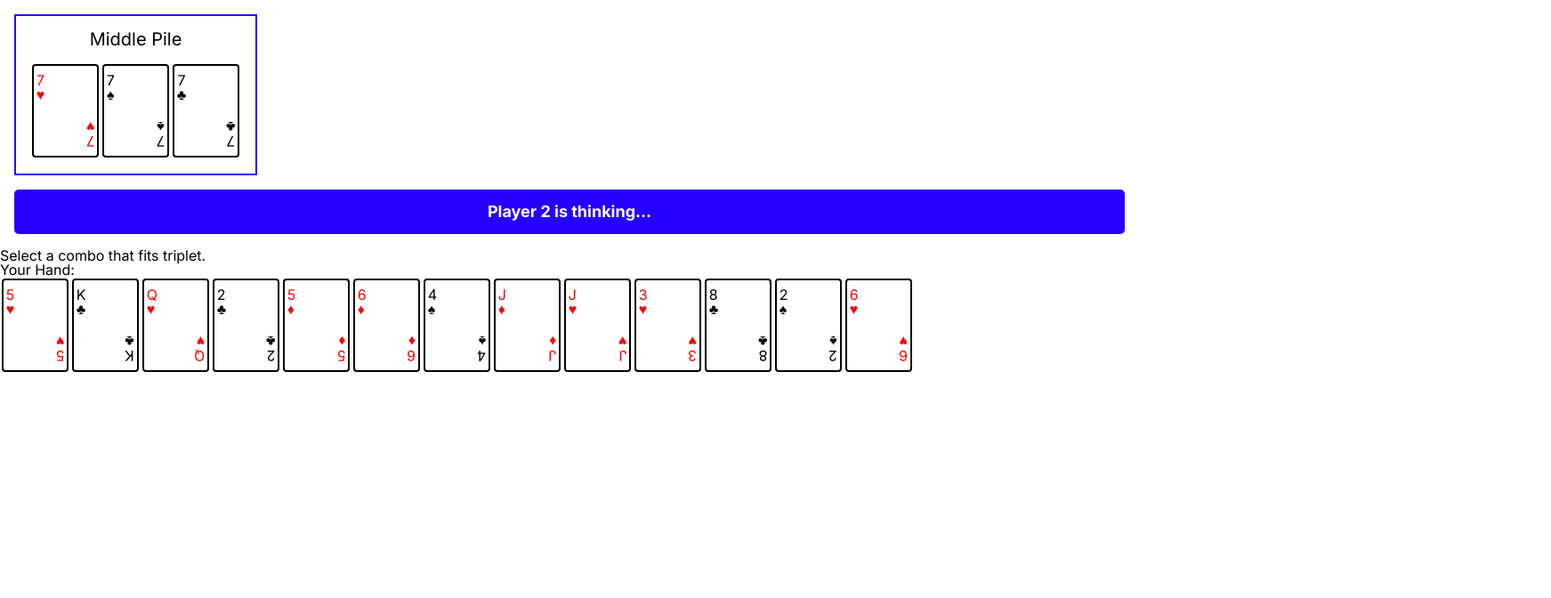
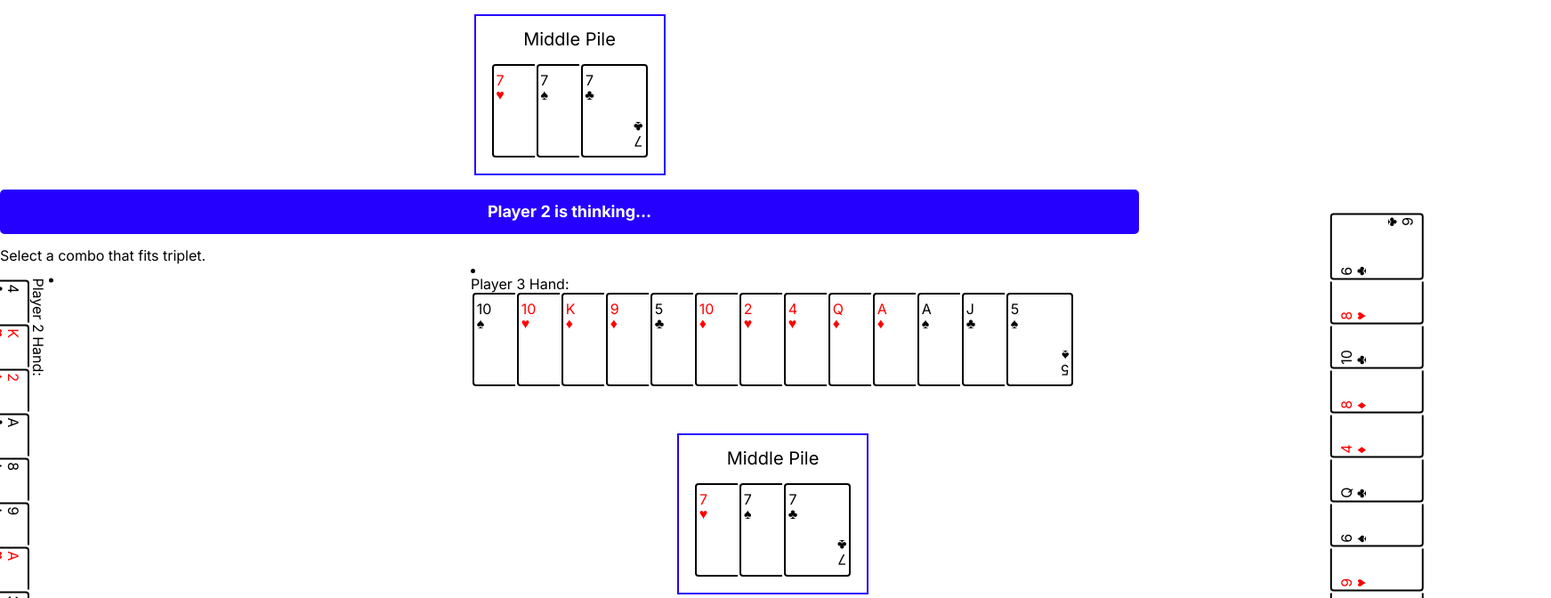
Before and after one commit to jduong09/thirteen, a Next.js app: page / in a window 1280 px wide. Both pictures are taken after a click on the button "Shuffle Deck". Shown: the top 672 px of the page at 89% size, 1743 px wide, since content can reach past the window. Built offline with nearby package versions, Linux system fonts and the light colour scheme.

Commit message:
Created game layout css.

```diff
--- a/components/cards/cards.module.scss
+++ b/components/cards/cards.module.scss
@@ -1,7 +1,13 @@
 .hand {
   display: flex;
   align-items: center;
-  flex-wrap: wrap;
+  > li {
+    width: 50px;
+    overflow-x: hidden;
+  }
+  >li:last-child {
+    width: auto;
+  }
 }
 
 .card {
--- a/components/game/game.js
+++ b/components/game/game.js
@@ -365,7 +365,7 @@ const Game = () => {
     }
     return result;
   }, []).map((playerObj, idx) => {
-    return (<li key={idx}>
+    return (<li className={gameStyles.aiHand} key={idx}>
       <h3>{`Player ${playerObj.player + 1} Hand:`}</h3>
       <Hand cards={playerObj.hand} player={playerObj.player} />
     </li>)
@@ -388,7 +388,13 @@ const Game = () => {
           </div>
           <h2 className={gameStyles.turnIndicator}>{endCycleClause || <div><span>{turnMessage}</span></div>}</h2>
           <h2>{selectCombo ? `Select a combo that fits ${selectCombo}.` : 'Choose Combination Type'}</h2>
-          {/*listAiHands */}
+          <div className={gameStyles.gameBoard}>
+            <div className={gameStyles.middlePile}>
+              <h2>Middle Pile</h2>
+              <Cards cards={previousPlayedCombo} />
+            </div>
+            {listAiHands}
+            <li>
               <h3>Your Hand:</h3>
               <Hand cards={hands[0].hand}
                 playerTurn={playerTurn}
@@ -399,6 +405,25 @@ const Game = () => {
                 changeCombo={changeCombo}
                 middlePile={previousPlayedCombo}
               />
+            </li>
+          </div>
+          {/*
+          <ul className={gameStyles.hands}>
+          {listAiHands}
+            <li>
+              <h3>Your Hand:</h3>
+              <Hand cards={hands[0].hand}
+                playerTurn={playerTurn}
+                comboIsValid={comboIsValid}
+                requestCombo={requestCombo}
+                currentTurnCombo={currentTurnCombo}
+                passTurn={passTurn}
+                changeCombo={changeCombo}
+                middlePile={previousPlayedCombo}
+              />
+            </li>
+          </ul>
+*/}
         </div>
       }
     </game>
--- a/components/game/game.module.scss
+++ b/components/game/game.module.scss
@@ -51,7 +51,7 @@ $primary-color: #2600ff;
 
 .turnIndicator {
   padding: 1rem;
-  margin: 1rem;
+  margin: 1rem auto;
   font-weight: bold;
   font-size: large;
   background-color: $primary-color;
@@ -100,7 +100,7 @@ $primary-color: #2600ff;
 }
 
 .middlePile {
-  margin: 1rem;
+  margin: 1rem auto;
   padding: 1rem;
   border: 2px solid #2600ff;
   text-align: center;
@@ -111,3 +111,37 @@ $primary-color: #2600ff;
   font-size: 1.25rem;
   margin-bottom: 1rem;
 }
+
+.hands {
+  display: grid;
+}
+
+.gameBoard {
+  display: grid;
+  grid-template-rows: 1fr 2fr 1fr;
+  grid-template-columns: 1fr 2fr 1fr;
+  > .middlePile {
+    grid-column: 2 / 3;
+    grid-row: 2 / 3;
+    align-self: center;
+    justify-self: center;
+  }
+  > li:nth-child(2) {
+    grid-column: 1 / 2;
+    grid-row: 2 / 3;
+    transform: translate(-64%) rotate(90deg);
+  }
+  > li:nth-child(3) {
+    grid-column: 2 / 3;
+    grid-row: 1 / 2;
+  }
+  > li:nth-child(4) {
+    grid-column: 3 / 4;
+    grid-row: 2 / 3;
+    transform: translate(8%) rotate(270deg);
+  }
+  > li:nth-child(5) {
+    grid-column: 2 / 3;
+    grid-row: 3 / 4;
+  }
+}
```
Lines whose indentation alone changed are shown as unchanged.
